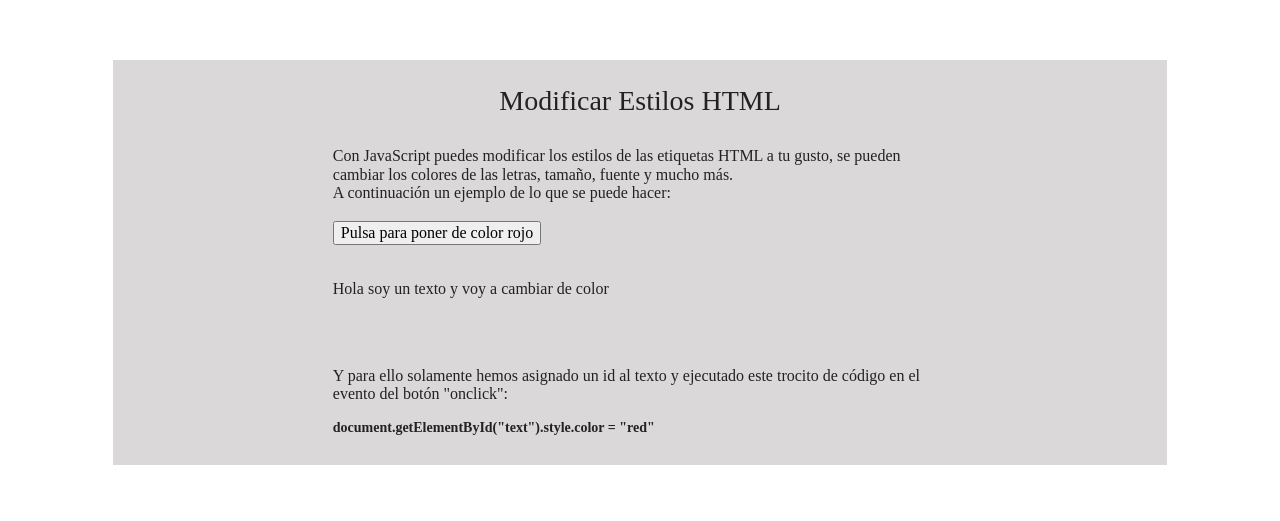
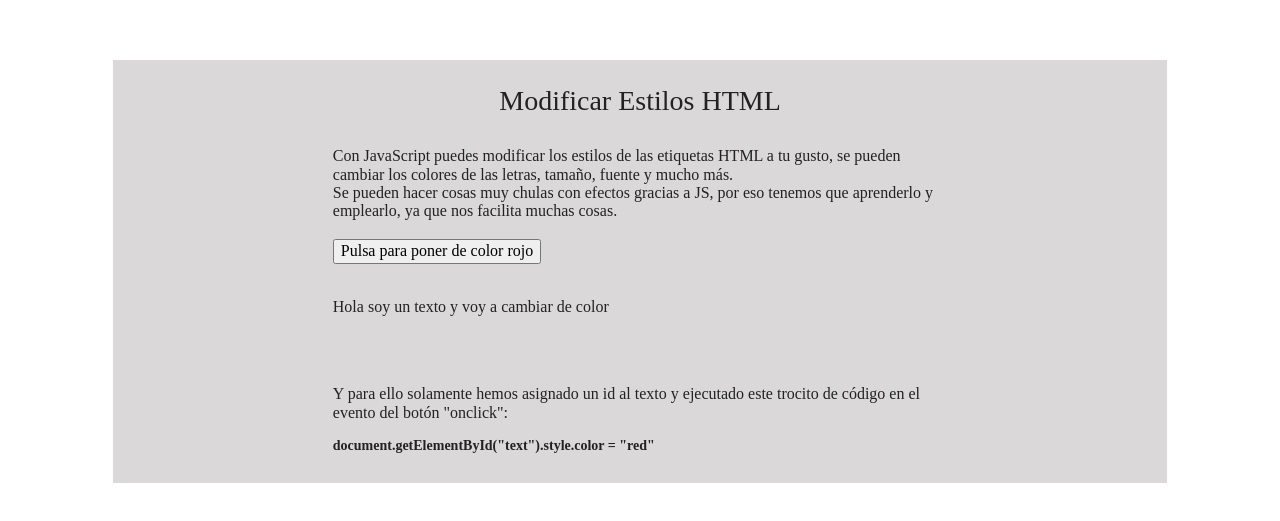
Before and after one commit to gfmois/Proyecto_Sistemas_de_Control_de_Versiones-, a website built with Parcel: page index.html in a window 1280 px wide. Shown: the part 2428-2949 px from the top of the page. Built offline with nearby package versions, Linux system fonts and the light colour scheme.

Commit message:
A corregir por Moises - hotfix - Usuario1

```diff
--- a/index.html
+++ b/index.html
@@ -87,6 +87,7 @@
       <div class="article_title">Modificar Estilos HTML</div>
       <div class="article_text">
         Con JavaScript puedes modificar los estilos de las etiquetas HTML a tu gusto, se pueden cambiar los colores de las letras, tamaño, fuente y mucho más.<br>
+        Se pueden hacer cosas muy chulas con efectos gracias a JS, por eso tenemos que aprenderlo y emplearlo, ya que nos facilita muchas cosas.<br
         A continuación un ejemplo de lo que se puede hacer:<br><br>
         <button id="btn" onclick='document.getElementById("text").style.color = "red"'>Pulsa para poner de color rojo</button><br><br>
 
```
